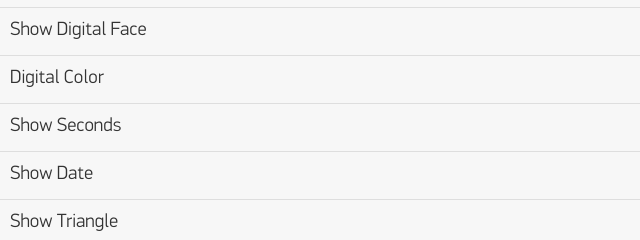
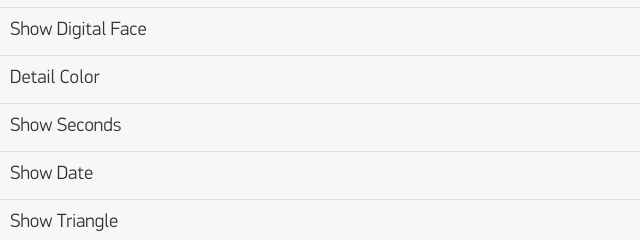
Before and after one commit to willwoz/DayFace, a website: page index.html in a window 1280 px wide. Shown: the part 290-530 px from the top of the page, 0-640 px from the left. Drawn offline with Linux system fonts and the light colour scheme.

Commit message:
Small Change

```diff
--- a/index.html
+++ b/index.html
@@ -46,7 +46,7 @@
                 <input id="showdigitalCheckBox" type="checkbox" class="item-toggle" checked>
             </label>
             <label class="item">
-                Digital Color
+                Detail Color
                 <select id="digitalcolorSelect" dir='rtl' class="item-select">
                     <option class="item-select-option" value=1>White</option>
                     <option class="item-select-option" value=2>Black</option>
```
